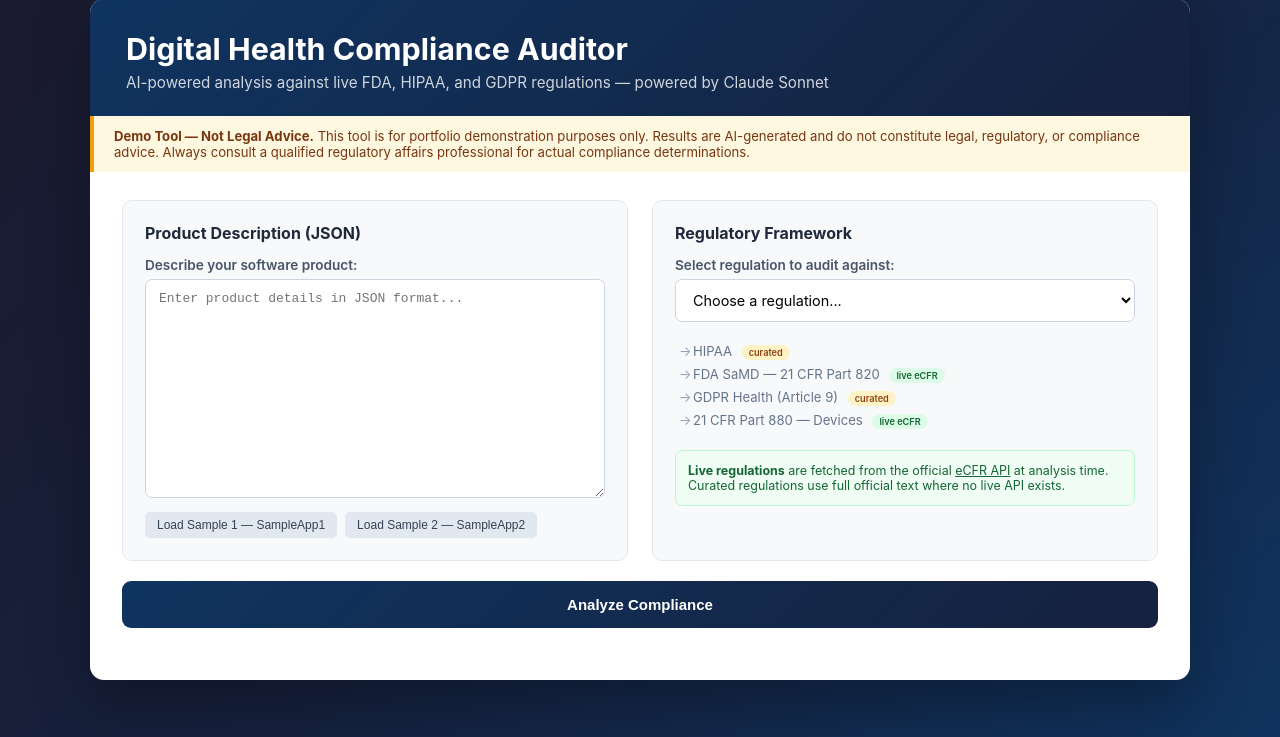
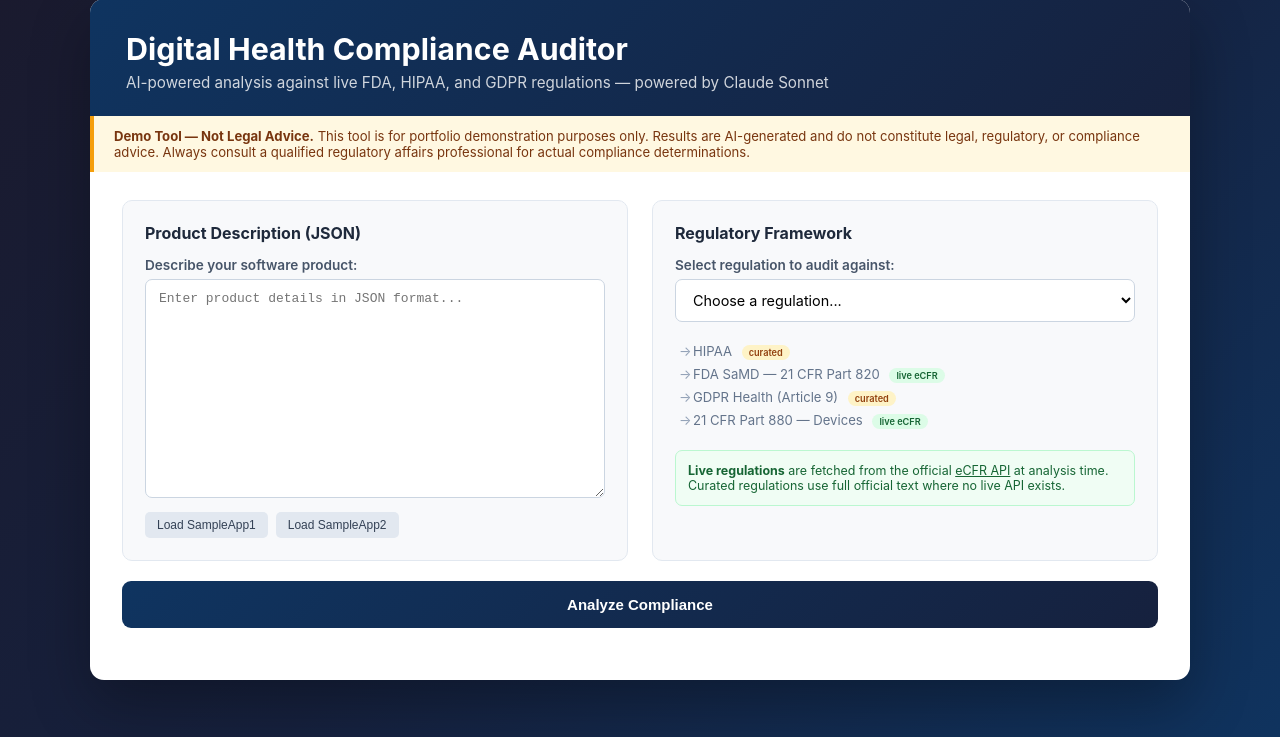
Before and after one commit to salvadorpelaez/Audit-App-FDA, a Flask app: page / in a window 1280 px wide. Shown: the part 21-758 px from the top of the page. Run offline with Flask 3, Linux system fonts and the light colour scheme.

Commit message:
Simplify sample button labels to Load SampleApp1 / Load SampleApp2
Co-Authored-By: Claude Sonnet 4.6 <noreply@anthropic.com>

```diff
--- a/templates/index.html
+++ b/templates/index.html
@@ -415,8 +415,8 @@
                     <label for="applicationData">Describe your software product:</label>
                     <textarea id="applicationData" rows="13" placeholder="Enter product details in JSON format..."></textarea>
                     <div class="sample-btns">
-                        <button class="btn-sample" onclick="loadSample1()">Load Sample 1 — SampleApp1</button>
-                        <button class="btn-sample" onclick="loadSample2()">Load Sample 2 — SampleApp2</button>
+                        <button class="btn-sample" onclick="loadSample1()">Load SampleApp1</button>
+                        <button class="btn-sample" onclick="loadSample2()">Load SampleApp2</button>
                     </div>
                 </div>
             </div>
```
